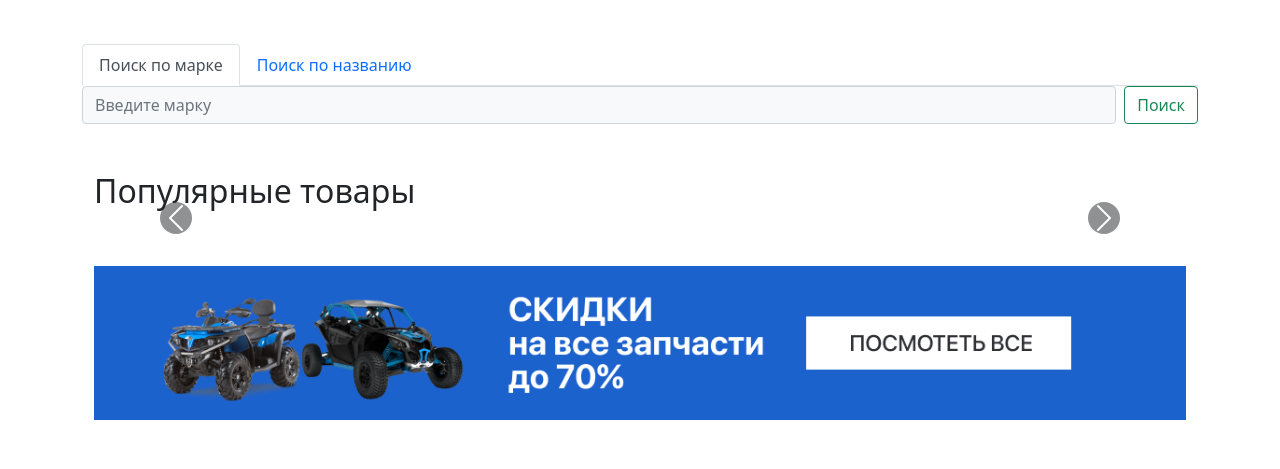
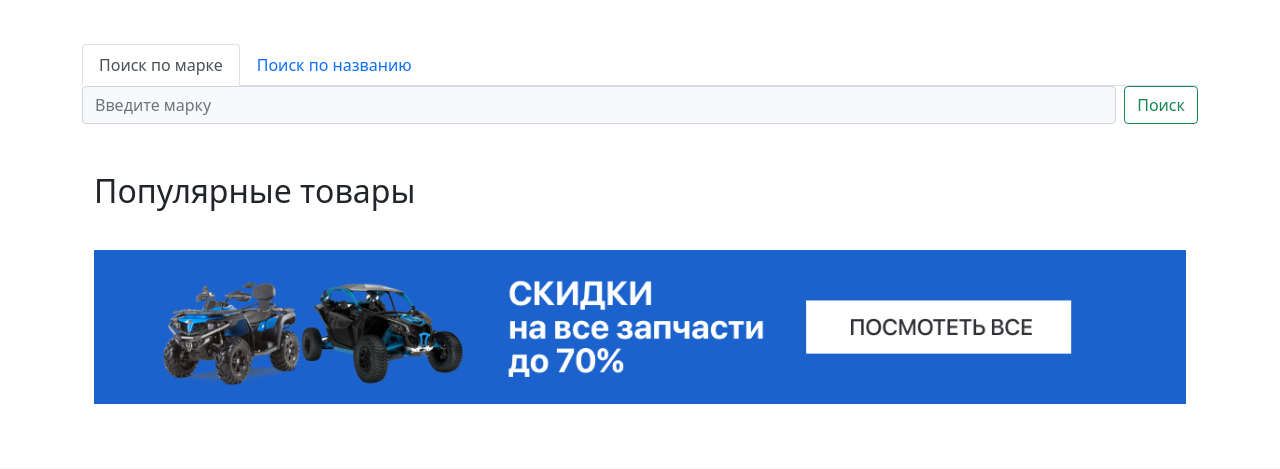
Before and after one commit to dmitrysvd/onlineshop, a Django app: page / in a window 1280 px wide. Shown: the part 552-1021 px from the top of the page. Run offline with Django 3.2, Linux system fonts and the light colour scheme; data that the repository does not hold is empty; parts of the project's set-up code (start-up, migrations or seed data) failed here and were passed over.

Commit message:
Replace product slider by static product list of four items

```diff
--- a/onlinestore/templates/onlinestore/main.html
+++ b/onlinestore/templates/onlinestore/main.html
@@ -100,7 +100,14 @@
 </div>
 
 <div class="container pt-5">
-    {% include 'onlinestore/product_slider.html' with product_list=popular_products  title='Популярные товары'%}
+    <h2 class="pb-2">Популярные товары</h2>
+    <div class="row row-cols-1 row-cols-lg-4 row-cols-sm-2 g-4">
+        {% for product in popular_products|slice:":4" %}
+            <div class="col">
+            {% product_item product %}
+            </div>
+        {% endfor %}
+    </div>
 </div>
 
 <div class="container py-5">
--- a/onlinestore/templates/onlinestore/product_slider.html
+++ /dev/null
@@ -1,26 +0,0 @@
-{% load onlinestore_tags %}
-
-{% if title %}
-<h2>{{ title }}</h2>
-{% endif %}
-<div id="productCarouselControls" class="carousel slide" data-bs-ride="carousel">
-    <div class="carousel-inner">
-    {% for product in product_list %}
-        <div class="carousel-item {% if forloop.first %}active{% endif %}">
-            <div class="row justify-content-center">
-                <div class="col-lg-4 col-md-6">
-                {% product_item product %}
-                </div>
-            </div>
-        </div>
-    {% endfor %}
-    </div>
-    <a class="carousel-control-prev" href="#productCarouselControls" role="button" data-bs-slide="prev">
-        <span class="carousel-control-prev-icon bg-dark rounded-circle" aria-hidden="true"></span>
-        <span class="visually-hidden">Previous</span>
-    </a>
-    <a class="carousel-control-next" href="#productCarouselControls" role="button" data-bs-slide="next">
-        <span class="carousel-control-next-icon bg-dark rounded-circle" aria-hidden="true"></span>
-        <span class="visually-hidden">Next</span>
-    </a>
-</div>
```
